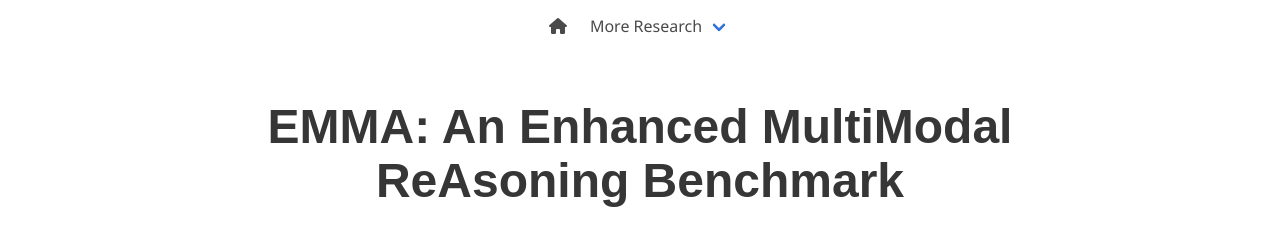
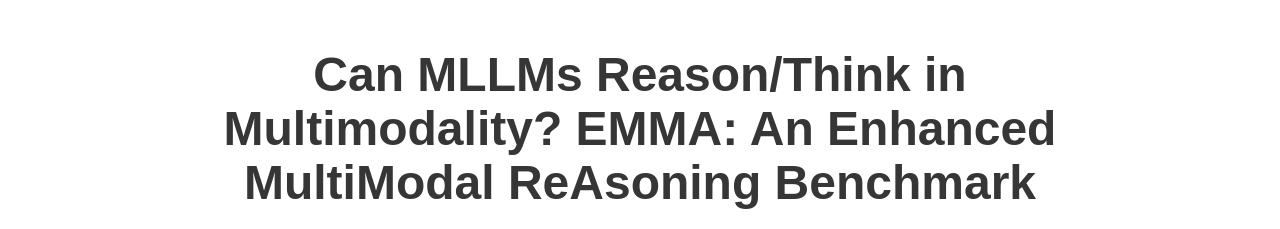
Before and after one commit to emma-benchmark/emma-benchmark.github.io, a plain HTML site: page index.html in a window 1280 px wide. Shown: the top 229 px of the page. Drawn offline with nearby package versions, Linux system fonts and the light colour scheme; some icons are missing; a web font is replaced by a local one.

Commit message:
title_test_3

```diff
--- a/index.html
+++ b/index.html
@@ -6,7 +6,7 @@
         content="Deformable Neural Radiance Fields creates free-viewpoint portraits (nerfies) from casually captured videos.">
   <meta name="keywords" content="Nerfies, D-NeRF, NeRF">
   <meta name="viewport" content="width=device-width, initial-scale=1">
-  <title>Can MLLMs Reason/Think in Multimodality? EMMA: An Enhanced MultiModal ReAsoning Benchmark</title>
+  <title>EMMA: An Enhanced MultiModal ReAsoning Benchmark</title>
 
   <!-- Global site tag (gtag.js) - Google Analytics -->
   <script async src="https://www.googletagmanager.com/gtag/js?id=G-PYVRSFMDRL"></script>
@@ -42,7 +42,7 @@
 </head>
 <body>
 
-<nav class="navbar" role="navigation" aria-label="main navigation">
+<!-- <nav class="navbar" role="navigation" aria-label="main navigation">
   <div class="navbar-brand">
     <a role="button" class="navbar-burger" aria-label="menu" aria-expanded="false">
       <span aria-hidden="true"></span>
@@ -80,7 +80,7 @@
     </div>
 
   </div>
-</nav>
+</nav> -->
 
 
 <section class="hero">
@@ -88,7 +88,7 @@
     <div class="container is-max-desktop">
       <div class="columns is-centered">
         <div class="column has-text-centered">
-          <h1 class="title is-1 publication-title">EMMA: An Enhanced MultiModal ReAsoning Benchmark</h1>
+          <h1 class="title is-1 publication-title">Can MLLMs Reason/Think in Multimodality? EMMA: An Enhanced MultiModal ReAsoning Benchmark</h1>
           <div class="is-size-5 publication-authors">
             <span class="author-block">
               <a href="https://keunhong.com">Yunzhuo Hao</a><sup>1</sup>,</span>
```
